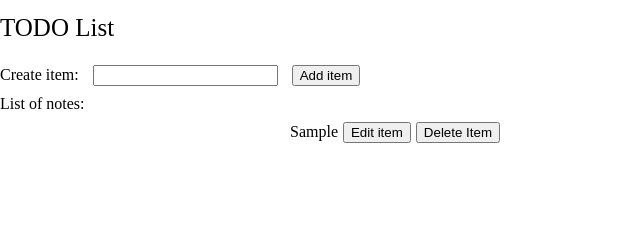
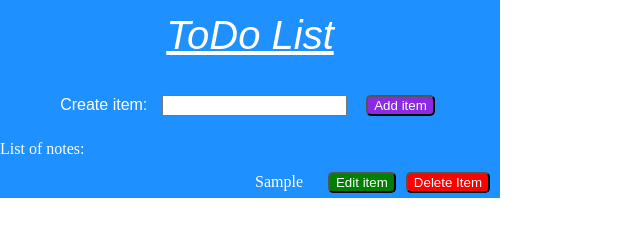
Before and after one commit to DmitriyOzhgibesov/JSCourse, a plain HTML site: page ToDo List/ToDoList.html in a window 1280 px wide. Both pictures are taken after typing "Sample" into the empty fields and a click on the button "Add item". Shown: the whole page, without its empty margins (0-640 px from the left). Drawn offline with Linux system fonts and the light colour scheme.

Commit message:
To Do List: 1.  Добавлена проверка редактируемой заметки на пустую строку 2. При попытке сохранить пустую заметку всплывает ошибка 3. Изменено оформление интерфейса 4. Переменная unorderedList заменена на toDoList 5. вместо innerHTML теперь используется textContent

```diff
--- a/ToDo List/ToDoList.html
+++ b/ToDo List/ToDoList.html
@@ -8,14 +8,14 @@
     <title>ToDo List</title>
 </head>
 <body>
-<h1 class="list-title">TODO List</h1>
+<h1 class="list-title">ToDo List</h1>
 <div class="create-item">
     <label>Create item:
         <input id="add-element-field" class="input-field" type="text" maxlength="40" autofocus>
     </label>
     <button id="add-button" class="action-button">Add item</button>
 </div>
-<div>
+<div class="list-area">
     <label>
         List of notes:
     </label>
--- a/ToDo List/css/toDoList.css
+++ b/ToDo List/css/toDoList.css
@@ -3,21 +3,71 @@
 }
 
 .list-title {
-    font-size: 25px;
+    font-size: 40px;
+    font-family: Arial, Futura, serif;
+    text-align: center;
     padding: 15px 0;
+    font-style: italic;
+    color: #FFF;
+    text-decoration: underline;
+    width: 500px;
+    background-color: #1E90FF;
 }
 
 .todo-list-item {
-    width: 500px;
-    margin-top: 10px;
+    margin: 10px 0;
     text-align: right;
+    padding: 5px;
+    border-radius: 10px;
+    word-wrap: break-word;
+    background-color: #1E90FF;
 }
 
 .input-field {
     margin: 10px 10px;
 }
 
-.edit-button, .cancel-button, .save-button, .delete-item {
+.edit-input {
+    border: 1px solid;
+}
+
+.action-button {
     margin: 0 5px;
     text-align: right;
+    background-color: #8A2BE2;
+    border-radius: 5px;
+    color: #FFF;
 }
+
+.cancel-button, .delete-button {
+    margin: 0 5px;
+    text-align: right;
+    background-color: #FF0000;
+    border-radius: 5px;
+    color: #FFF;
+}
+
+.edit-button, .save-button {
+    margin: 0 5px 0 25px;
+    text-align: right;
+    border-radius: 5px;
+    background-color: green;
+    color: white;
+}
+
+.create-item {
+    font-size: 16px;
+    font-family: Arial, Futura, serif;
+    text-align: center;
+    padding: 15px 0;
+    color: #FFF;
+    width: 500px;
+    background-color: #1E90FF;
+}
+
+.list-area {
+    font-size: 16px;
+    color: #FFF;
+    width: 500px;
+    background-color: #1E90FF;
+}
--- a/ToDo List/scripts/toDoList.js
+++ b/ToDo List/scripts/toDoList.js
@@ -1,10 +1,10 @@
 (function () {
     "use strict";
 
-    var unorderedList;
+    var toDoList;
 
     function initPage() {
-        unorderedList = document.getElementById("notes");
+        toDoList = document.getElementById("notes");
 
         var additionButton = document.getElementById("add-button");
         additionButton.addEventListener("click", function () {
@@ -19,7 +19,7 @@
             listItem.classList.add("todo-list-item");
             listItem.textContent = inputDataValue;
 
-            unorderedList.appendChild(listItem);
+            toDoList.appendChild(listItem);
             inputField.value = "";
 
             addEditButton(listItem);
@@ -30,14 +30,14 @@
     function addDeleteButton(listItem) {
         var deleteButton = document.createElement("button");
         deleteButton.classList.add("delete-button");
-        deleteButton.innerHTML = "Delete Item";
+        deleteButton.textContent = "Delete Item";
         listItem.appendChild(deleteButton);
         deleteItem(deleteButton, listItem);
     }
 
     function deleteItem(deleteButton, listItem) {
         deleteButton.addEventListener("click", function () {
-            unorderedList.removeChild(listItem);
+            toDoList.removeChild(listItem);
         });
     }
 
@@ -63,14 +63,14 @@
 
             var saveButton = document.createElement("button");
             saveButton.classList.add("save-button");
-            saveButton.innerHTML = "Save changes";
+            saveButton.textContent = "Save changes";
 
             var cancelButton = document.createElement("button");
             cancelButton.classList.add("cancel-button");
-            cancelButton.innerHTML = "Cancel";
+            cancelButton.textContent = "Cancel";
 
-            unorderedList.removeChild(listItem);
-            unorderedList.appendChild(editableListItem);
+            toDoList.removeChild(listItem);
+            toDoList.appendChild(editableListItem);
             editableListItem.appendChild(inputField);
 
             editableListItem.appendChild(saveButton);
@@ -84,14 +84,19 @@
     function saveItem(saveButton, editableListItem, inputField) {
         saveButton.addEventListener("click", function () {
             var textInputField = inputField.value;
-            unorderedList.removeChild(editableListItem);
-            returnToInitialListItemState(textInputField);
+
+            if (textInputField === "") {
+                alert("Input field is empty! Try again...");
+            } else {
+                toDoList.removeChild(editableListItem);
+                returnToInitialListItemState(textInputField);
+            }
         });
     }
 
     function cancelAction(cancelButton, editableListItem, textList) {
         cancelButton.addEventListener("click", function () {
-            unorderedList.removeChild(editableListItem);
+            toDoList.removeChild(editableListItem);
             returnToInitialListItemState(textList);
         });
     }
@@ -100,7 +105,7 @@
         var listItem = document.createElement("li");
         listItem.classList.add("todo-list-item");
         listItem.textContent = text;
-        unorderedList.appendChild(listItem);
+        toDoList.appendChild(listItem);
         addEditButton(listItem);
         addDeleteButton(listItem);
     }
```
